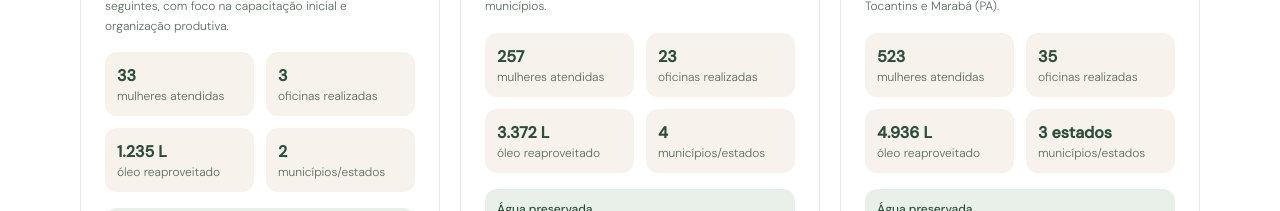
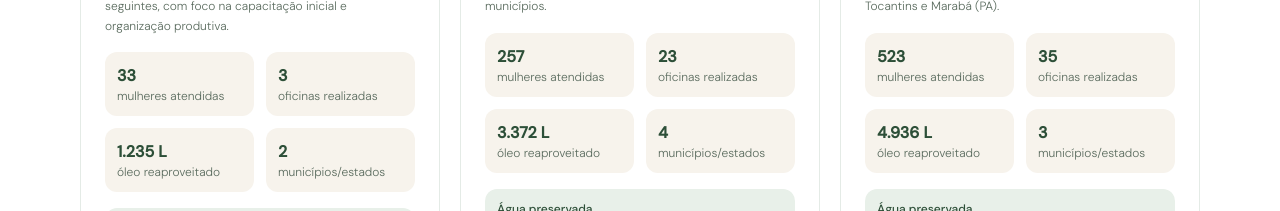
Before and after one commit to CaioMiranda12/saboaria-project, a React (Vite) app: page /sobre in a window 1280 px wide. Shown: the part 2600-2811 px from the top of the page. Built offline with nearby package versions, Linux system fonts and the light colour scheme; a web font is replaced by a local one.

Commit message:
fix: removido a palavra estados da evolucaoanual de 2025

```diff
--- a/src/pages/Sobre.tsx
+++ b/src/pages/Sobre.tsx
@@ -86,7 +86,7 @@ const evolucaoAnual = [
     fase: 'Consolidação',
     mulheres: '523',
     oficinas: '35',
-    municipios: '3 estados',
+    municipios: '3',
     oleo: '4.936 L',
     agua: '123,4 milhões L',
     descricao:
```
